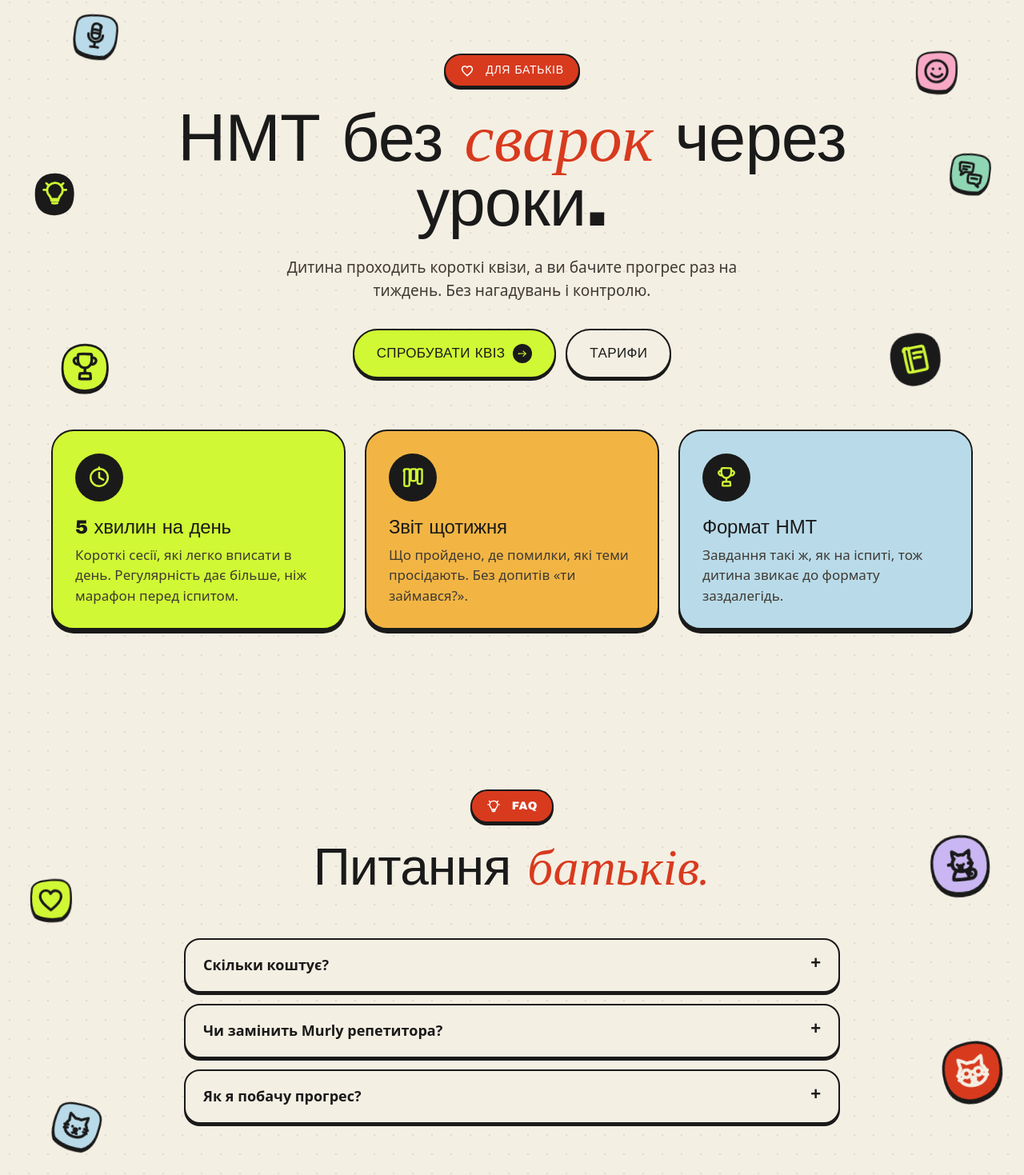
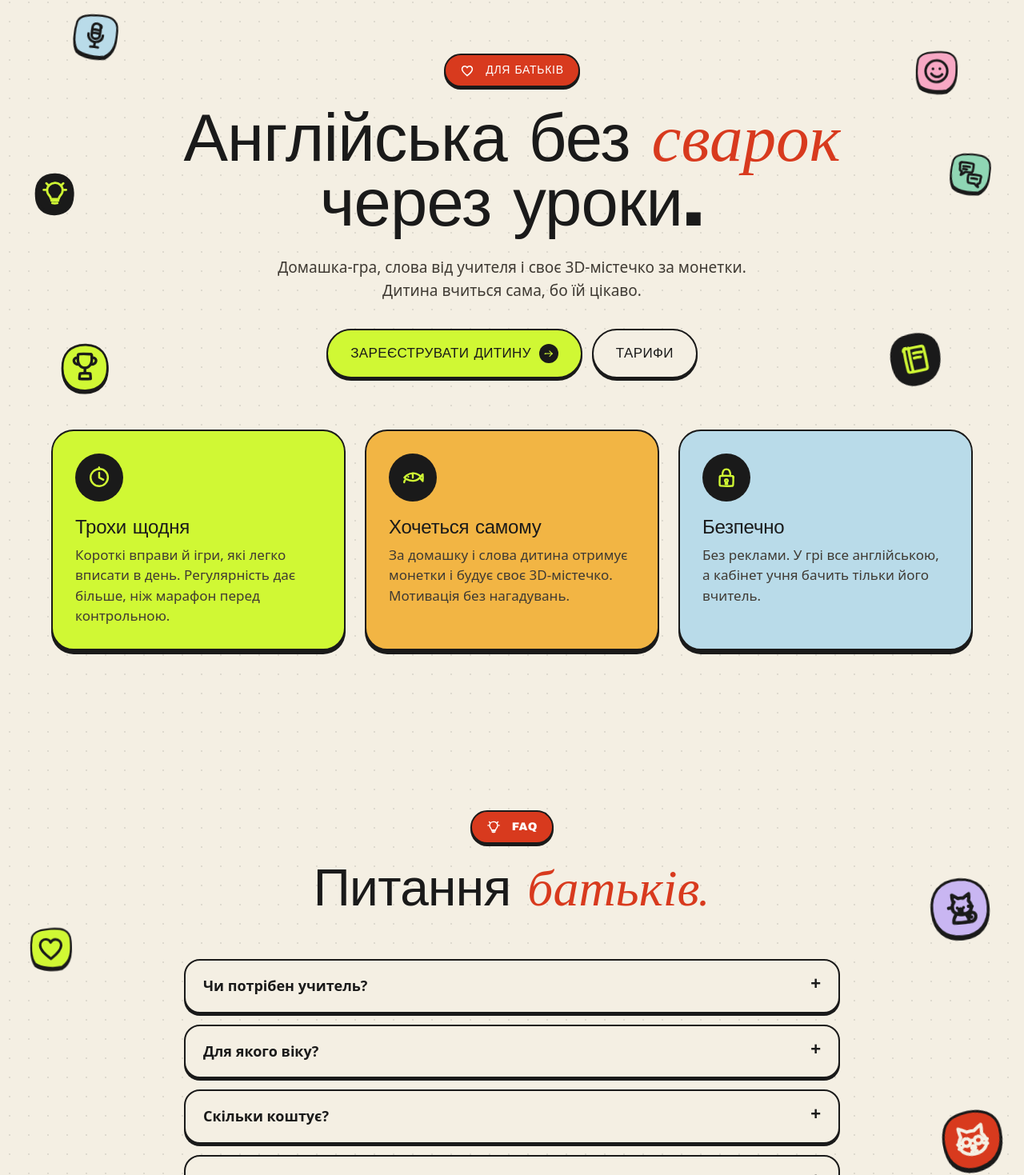
Before and after one commit to mariyavalyanskaya95-create/murly-saas, a Next.js app: page /for-parents in a window 1280 px wide. Shown: the part 101-1570 px from the top of the page at 80% size. Built offline with nearby package versions, Linux system fonts and the light colour scheme; no server answers; a web font is replaced by a local one.

Commit message:
Parents page: not only NMT

```diff
--- a/app/(marketing)/for-parents/page.tsx
+++ b/app/(marketing)/for-parents/page.tsx
@@ -7,20 +7,22 @@ import SiteFooter from '@/components/SiteFooter';
 import Faq from '@/components/Faq';
 
 export const metadata: Metadata = {
-  title: 'Murly для батьків: підготовка дитини до НМТ з англійської',
-  description: 'Короткі щоденні квізи у форматі НМТ і щотижневий звіт про прогрес дитини.',
+  title: 'Murly для батьків: англійська, яку дитина хоче вчити',
+  description: 'Домашка-гра, слова від учителя, граматика простими словами і 3D-містечко за монетки. Регулярне навчання без сварок.',
+  alternates: { canonical: '/for-parents' },
 };
 
 const POINTS = [
-  { icon: 'd-clock', mod: 'mu-card--lime', title: '5 хвилин на день', text: 'Короткі сесії, які легко вписати в день. Регулярність дає більше, ніж марафон перед іспитом.' },
-  { icon: 'd-crm', mod: 'mu-card--mustard', title: 'Звіт щотижня', text: 'Що пройдено, де помилки, які теми просідають. Без допитів «ти займався?».' },
-  { icon: 'e-trophy', mod: 'mu-card--sky', title: 'Формат НМТ', text: 'Завдання такі ж, як на іспиті, тож дитина звикає до формату заздалегідь.' },
+  { icon: 'd-clock', mod: 'mu-card--lime', title: 'Трохи щодня', text: 'Короткі вправи й ігри, які легко вписати в день. Регулярність дає більше, ніж марафон перед контрольною.' },
+  { icon: 'c-fish', mod: 'mu-card--mustard', title: 'Хочеться самому', text: 'За домашку і слова дитина отримує монетки і будує своє 3D-містечко. Мотивація без нагадувань.' },
+  { icon: 'd-lock', mod: 'mu-card--sky', title: 'Безпечно', text: 'Без реклами. У грі все англійською, а кабінет учня бачить тільки його вчитель.' },
 ];
 
 const FAQ = [
-  { q: 'Скільки коштує?', a: 'Є безкоштовний тариф з одним квізом на день. Pro коштує 149 ₴ на місяць і відкриває все.' },
-  { q: 'Чи замінить Murly репетитора?', a: 'Murly дає регулярну практику і пояснення помилок. Якщо дитина займається з репетитором, він може вести її в кабінеті Murly.' },
-  { q: 'Як я побачу прогрес?', a: 'Щотижневий звіт приходитиме на пошту, а в кабінеті видно історію квізів і слабкі теми. Кабінет зараз у роботі.' },
+  { q: 'Чи потрібен учитель?', a: 'Найкраще працює разом з учителем: він дає код, задає домашку і бачить прогрес. Але граматику, дієслова, слухання й читання можна проходити і самостійно.' },
+  { q: 'Для якого віку?', a: 'Для дітей від 6 років, підлітків і дорослих. Є окремий розділ підготовки до НМТ.' },
+  { q: 'Скільки коштує?', a: 'Почати можна безкоштовно. Актуальні ціни на сторінці «Тарифи».' },
+  { q: 'Як зареєструвати дитину?', a: 'Натисніть «Почати», оберіть «Я учень». Якщо вчитель дав код, введіть його на головній сторінці або в кабінеті учня.' },
 ];
 
 export default function ForParentsPage() {
@@ -30,11 +32,11 @@ export default function ForParentsPage() {
       <section className="mu-page-hero" data-stickers="6">
         <div className="mu-container">
           <span className="mu-section__eyebrow"><Icon id="d-heart" />Для батьків</span>
-          <h1>НМТ без <em>сварок</em> через уроки.</h1>
-          <p>Дитина проходить короткі квізи, а ви бачите прогрес раз на тиждень. Без нагадувань і контролю.</p>
+          <h1>Англійська без <em>сварок</em> через уроки.</h1>
+          <p>Домашка-гра, слова від учителя і своє 3D-містечко за монетки. Дитина вчиться сама, бо їй цікаво.</p>
           <div className="mu-hero__cta">
-            <Link href="/quiz/teen-life" className="mu-btn mu-btn--lime mu-btn--lg">
-              Спробувати квіз<span className="mu-btn__arrow"><Icon id="e-arrow" /></span>
+            <Link href="/sign-up?role=student" className="mu-btn mu-btn--lime mu-btn--lg">
+              Зареєструвати дитину<span className="mu-btn__arrow"><Icon id="e-arrow" /></span>
             </Link>
             <Link href="/pricing" className="mu-btn mu-btn--lg">Тарифи</Link>
           </div>
```
